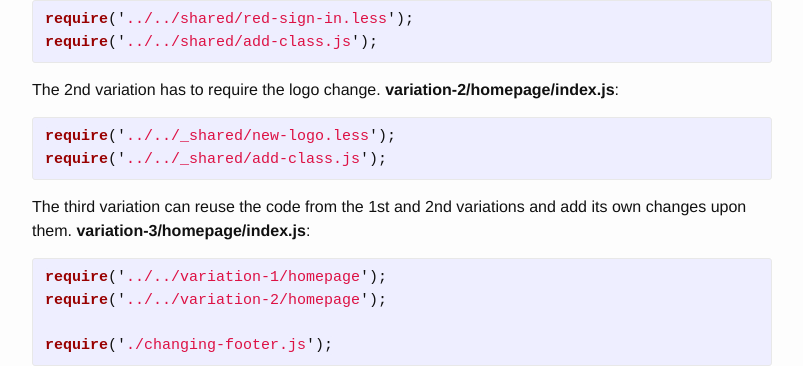
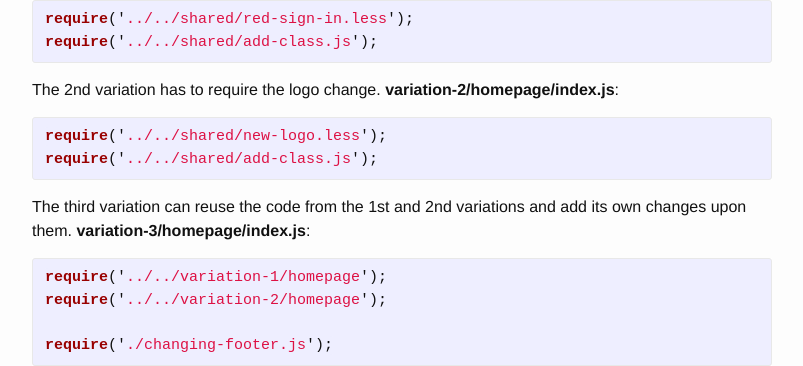
Before and after one commit to zkochan/zkochan.github.io, a Jekyll site: the page built from _posts/2015-05-22-coding-ab-tests-effectively.markdown, in a window 1280 px wide and 900 px high, scrolled down 3005 px. Shown: the part 132-498 px from the top of the window, without its empty margins (238-1041 px from the left). Built offline with Jekyll 4.4.1, drawn with Linux system fonts in a browser that asks for light colours; comment, search, counter and statistics services are not loaded.

```diff
--- a/_posts/2015-05-22-coding-ab-tests-effectively.markdown
+++ b/_posts/2015-05-22-coding-ab-tests-effectively.markdown
@@ -123,8 +123,8 @@ require('../../shared/add-class.js');
 The 2nd variation has to require the logo change. **variation-2/homepage/index.js**:
 
 {% highlight javascript %}
-require('../../_shared/new-logo.less');
-require('../../_shared/add-class.js');
+require('../../shared/new-logo.less');
+require('../../shared/add-class.js');
 {% endhighlight %}
 
 The third variation can reuse the code from the 1st and 2nd variations and add its own changes upon them.
```
